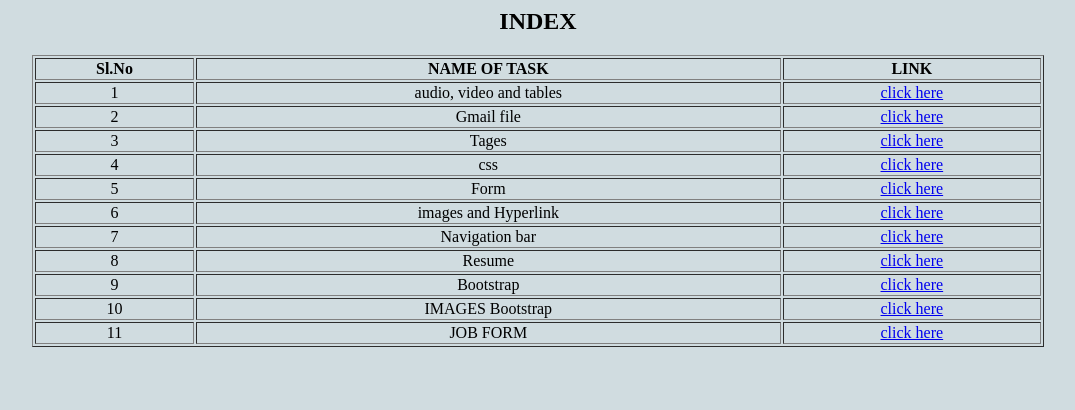
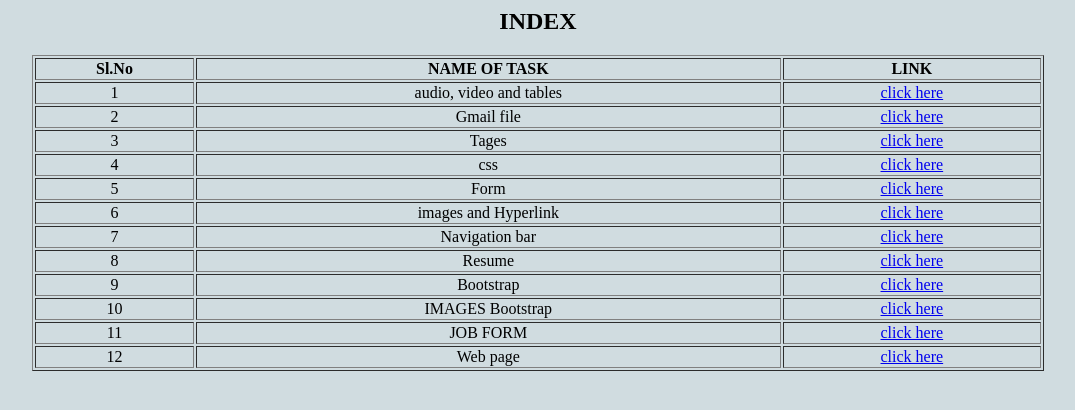
Before and after one commit to GaneshXworkz/GaneshXworkz.github.io, a plain HTML site: page index.html in a window 1280 px wide. Shown: the whole page, without its empty margins (102-1177 px from the left). Drawn offline with Linux system fonts and the light colour scheme.

Commit message:
Update index.html

```diff
--- a/index.html
+++ b/index.html
@@ -88,6 +88,12 @@
                 <td><a href="jobFile.html">click here</a> </td>
 
             </tr>
+              <tr>
+                <td>12</td>
+                <td>Web page</td>
+                <td><a href="nav.html">click here</a> </td>
+
+            </tr>
 
 
 
```
